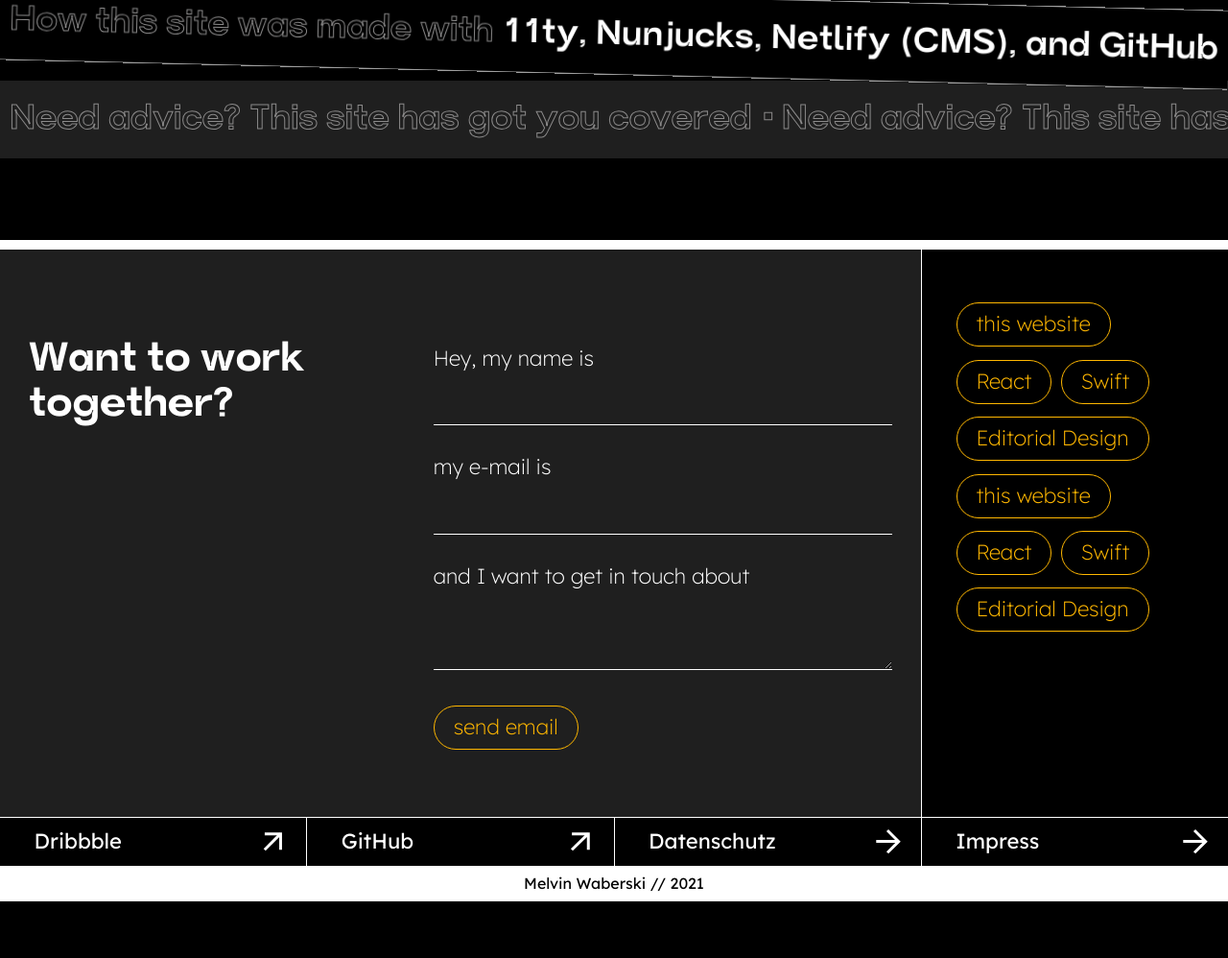
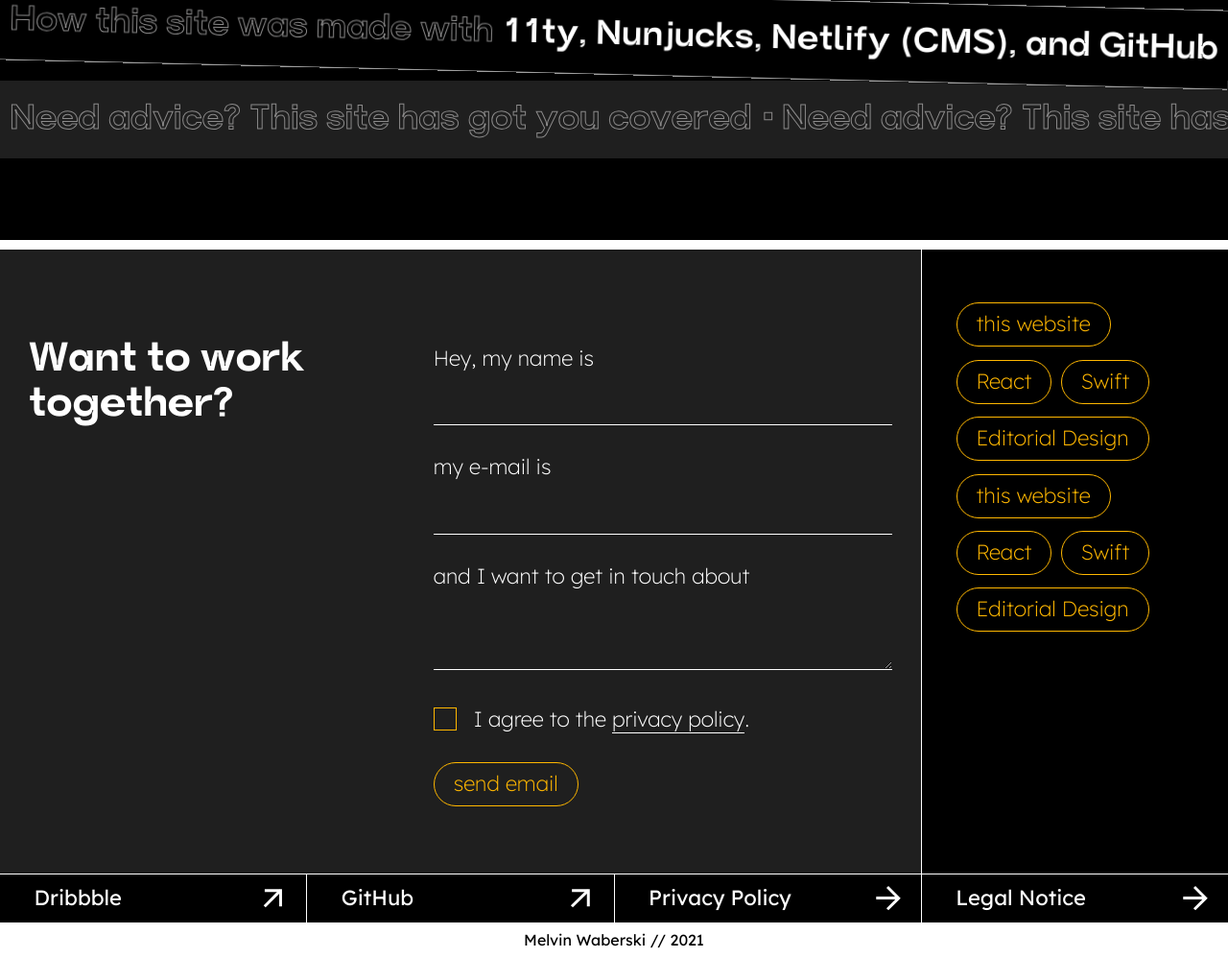
Before and after one commit to Noevenzahn/personal-website, an Eleventy site: page src/blog.njk in a window 1280 px wide. Shown: the part 496-1494 px from the top of the page at 96% size. Before the commit the page ends 1435 px from the top, so only its background shows below. Built offline with nearby package versions, Linux system fonts and the light colour scheme; Eleventy itself is replaced by a stand-in of ours; files that its build step writes are made by us from their sources.

Commit message:
add checkbox to form

```diff
--- a/src/_includes/footer.njk
+++ b/src/_includes/footer.njk
@@ -3,9 +3,14 @@
         <form name="Kontaktformular" method="POST" data-netlify="true" autocomplete="on">
                 <h2>Want to work together?</h2>
             <section>
-                <p>Hey, my <label for="name">name</label> is <input id="name" type="text" name="Name"></p>
-                <p>my <label for="mail">e-mail</label> is<input id="mail" type="email" name="Email"></p>
-                <p>and I want to <label for="message">get in touch about</label><textarea id="message" name="Nachricht"></textarea></p>
+                <p>Hey, my <label for="name">name</label> is <input id="name" type="text" name="Name" required></p>
+                <p>my <label for="mail">e-mail</label> is<input id="mail" type="email" name="Email" required></p>
+                <p>and I want to <label for="message">get in touch about</label><textarea id="message" name="Nachricht" required></textarea></p>
+                <label class="checkbox__container" for="privacyPolicy">
+                    <input type="checkbox" name="privacy" id="privacyPolicy" required>
+                    <span class="checkmark"></span>
+                    I agree to the&nbsp; <a href="/privacy/">privacy policy</a>.
+                </label>
                 <button type="submit">send email</button>
             </section>
         </form>
@@ -27,8 +32,8 @@
     <section class="button__group">
         <a href=""><button type="button">Dribbble</button><img src="/assets/graphics/arrow.svg" alt=""></a>
         <a href=""><button type="button">GitHub</button><img src="/assets/graphics/arrow.svg" alt=""></a>
-        <a href=""><button type="button">Datenschutz</button><img class="intern" src="/assets/graphics/arrow.svg" alt=""></a>
-        <a href=""><button type="button">Impress</button><img class="intern" src="/assets/graphics/arrow.svg" alt=""></a>
+        <a href=""><button type="button">Privacy Policy</button><img class="intern" src="/assets/graphics/arrow.svg" alt=""></a>
+        <a href=""><button type="button">Legal Notice</button><img class="intern" src="/assets/graphics/arrow.svg" alt=""></a>
     </section>
     <section class="credits">
         <p>Melvin Waberski  //  2021</p>
--- a/src/scss/components/_footer.scss
+++ b/src/scss/components/_footer.scss
@@ -58,6 +58,67 @@ Footer {
             color: var(--background);
             background-color: var(--accent);
         }
+    }
+}
+.checkbox__container {
+    display: flex;
+    align-items: center;
+    justify-items: flex-end;
+    position: relative;
+    margin-bottom: 3rem;
+    cursor: pointer;
+
+    user-select: none;
+    font-weight: 300;
+
+    a {
+        color: var(--color-gray-100);
+        text-decoration: none;
+        border-bottom: solid 1px var(--color-gray-100);
+        transition: color 200ms ease-in-out, border-color 200ms ease-in-out;
+
+        &:hover {
+            color: var(--color-gray-200);
+            border-color: var(--color-gray-200);
+        }
+    }
+    input {
+        position: absolute;
+        top: 0;
+        opacity: 0;
+        cursor: pointer;
+        height: 0;
+        width: 0;
+        margin: 0;
+        border: 0;
+    }
+    .checkmark {
+        display: grid;
+        place-items: center;
+        height: 2.25rem;
+        width: 2.25rem;
+        margin-right: 1.75rem;
+
+        background-color: var(--color-gray-400);
+        border: solid 1.5px var(--accent);
+        transition: background-color 200ms ease-in-out;
+    }
+    input:checked ~ .checkmark {
+        background-color: var(--accent);
+    }
+    .checkmark::after {
+        content: "";
+        display: none;
+        width: 5px;
+        height: 10px;
+        margin-bottom: 0.35rem;
+
+        border: solid var(--color-gray-400);
+        border-width: 0 3px 3px 0;
+        transform: rotate(45deg);
+    }
+    input:checked ~ .checkmark::after {
+        display: block;
     }
 }
 .highlights {
```
